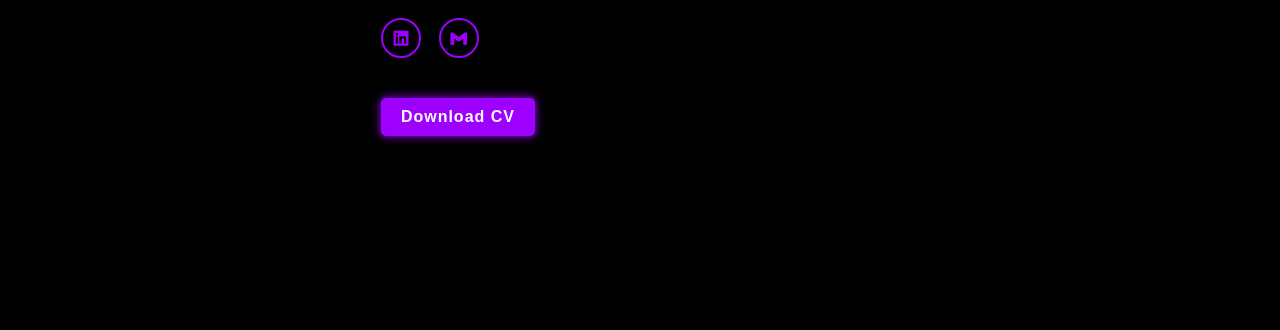
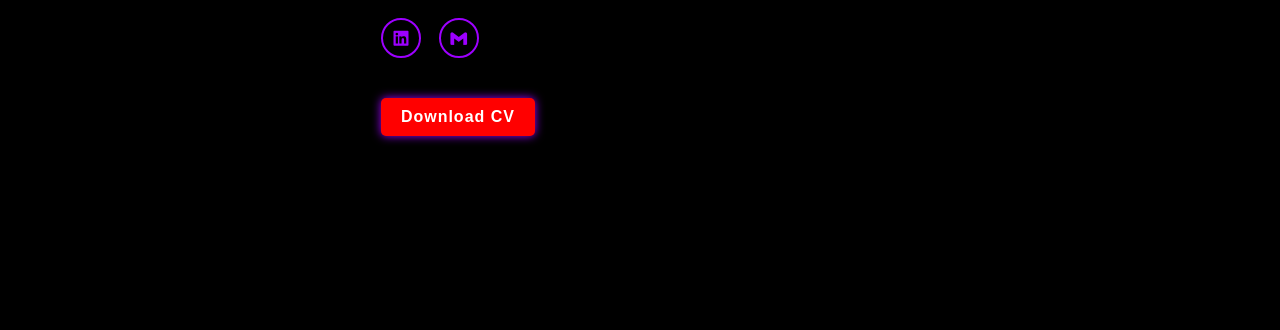
Before and after one commit to sigurvegaris/Gabe-Portfolio, a plain HTML site: page index.html in a window 1280 px wide. Shown: the part 470-800 px from the top of the page. Drawn offline with nearby package versions, Linux system fonts and the light colour scheme.

Commit message:
Update index.html

```diff
--- a/index.html
+++ b/index.html
@@ -92,7 +92,7 @@
                 display: inline-block;
                 margin-top: 10px;
                 padding: 10px 20px;
-                background-color: #9D00FF;
+                background-color: #FF0000;
                 color: #fff;
                 text-decoration: none;
                 border-radius: 5px;
@@ -100,7 +100,7 @@
             }
 
             .btn:hover {
-                background-color: #9D00FF;
+                background-color: #FF0000;
             }
         </style>
     </head>
```
